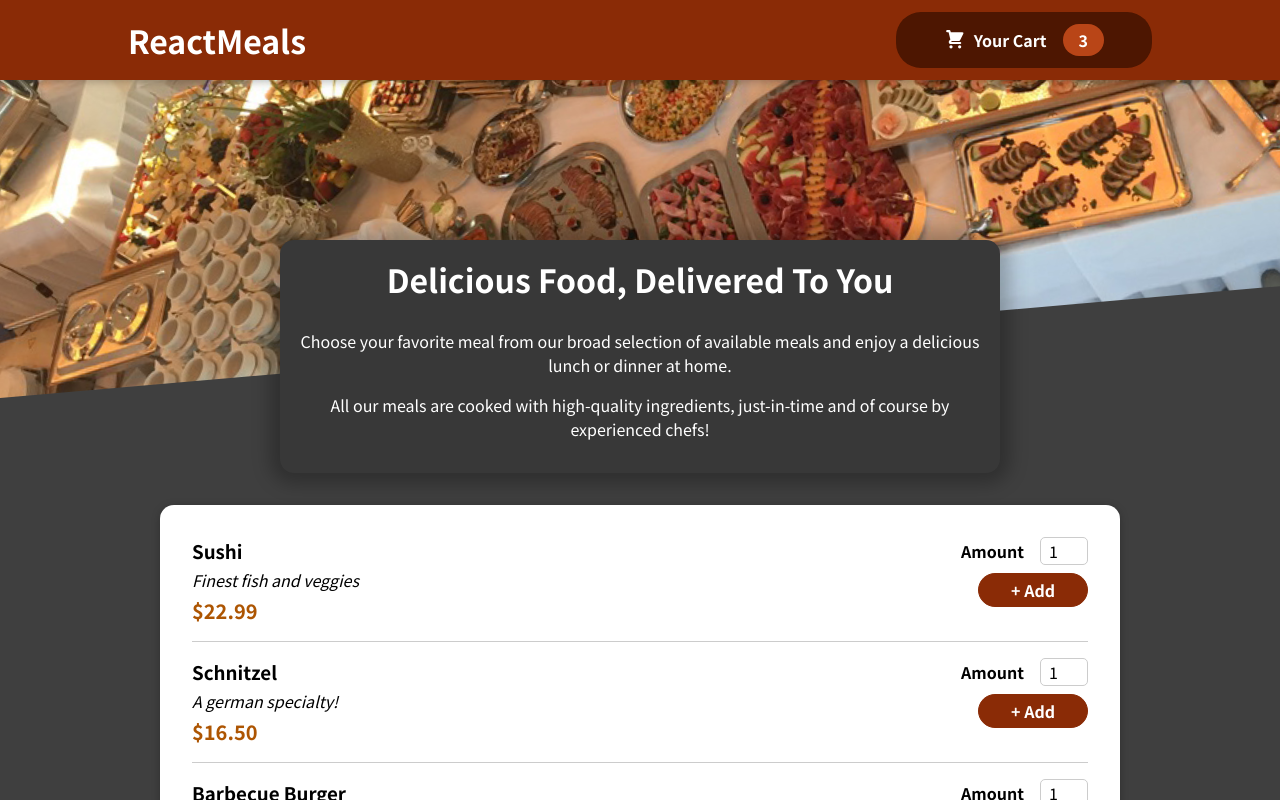
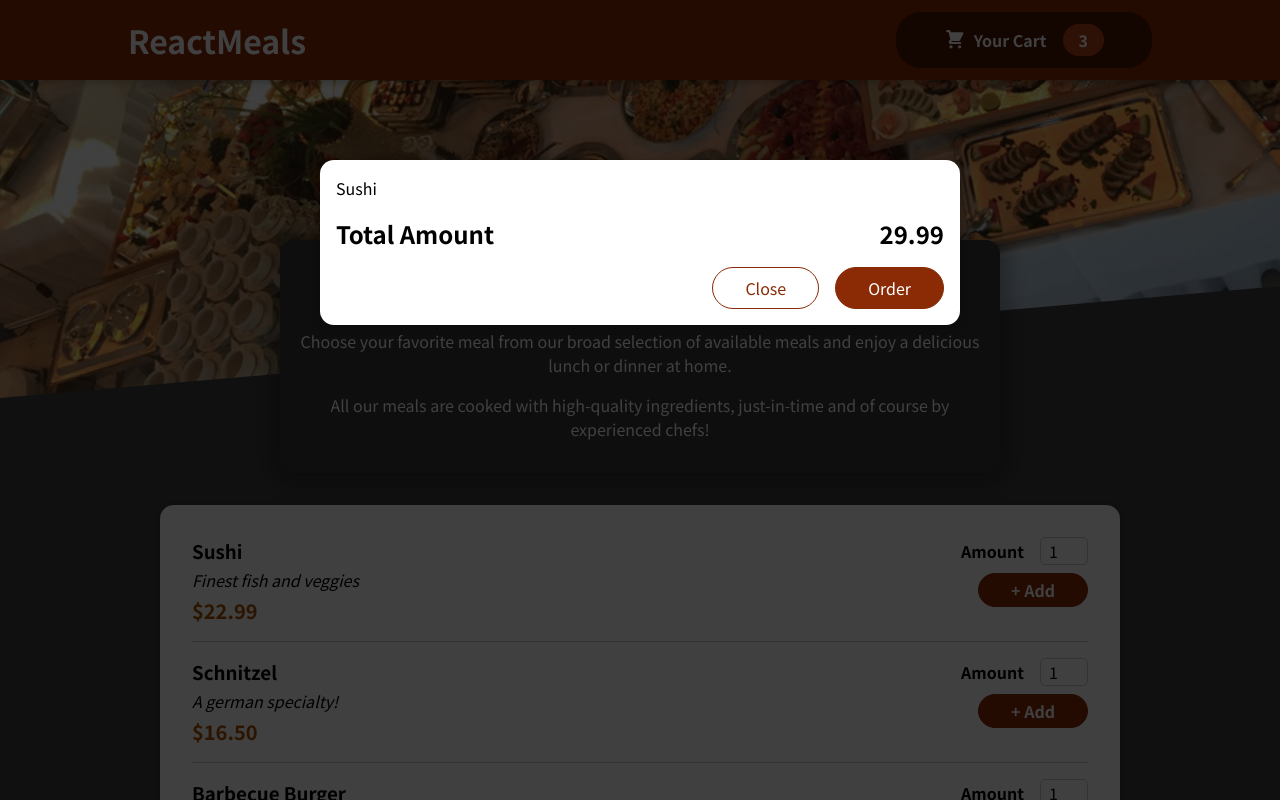
Before and after one commit to tristangrovender/max-food-order-app, a React (Create React App) app: page / in a window 1280 px wide. Shown: the top 800 px of the page. Built offline with nearby package versions, Linux system fonts and the light colour scheme.

Commit message:
modal via React Portal

```diff
--- a/public/index.html
+++ b/public/index.html
@@ -28,6 +28,7 @@
   </head>
   <body>
     <noscript>You need to enable JavaScript to run this app.</noscript>
+    <div id="overlays"></div>
     <div id="root"></div>
     <!--
       This HTML file is a template.
--- a/src/App.js
+++ b/src/App.js
@@ -1,3 +1,4 @@
+import Cart from "./components/Cart/Cart";
 import { Fragment } from "react";
 import Header from "./components/Layout/Header";
 import Meals from "./components/Meals/Meals.js";
@@ -5,6 +6,7 @@
 function App() {
   return (
     <Fragment>
+      <Cart />
       <Header />
       <main>
         <Meals />
--- a/src/components/Cart/Cart.js
+++ b/src/components/Cart/Cart.js
@@ -1,3 +1,4 @@
+import Modal from "../UI/Modal";
 import classes from "./Cart.module.css";
 
 const Cart = props => {
@@ -10,17 +11,17 @@
   );
 
   return (
-    <div>
+    <Modal>
       {cartItems}
       <div className={classes.total}>
         <span>Total Amount</span>
         <span>29.99</span>
       </div>
       <div className={classes.actions}>
-        <button className={classes["button--alt"]}></button>
+        <button className={classes["button--alt"]}>Close</button>
         <button className={classes.button}>Order</button>
       </div>
-    </div>
+    </Modal>
   );
 };
 
--- /dev/null
+++ b/src/components/UI/Modal.js
@@ -0,0 +1,31 @@
+import React, { Fragment } from "react";
+
+import ReactDOM from "react-dom";
+import classes from "./Modal.module.css";
+
+const Backdrop = props => {
+  return <div className={classes.backdrop}></div>;
+};
+const ModalOverlay = props => {
+  return (
+    <div className={classes.modal}>
+      <div className={classes.content}>{props.children}</div>
+    </div>
+  );
+};
+
+const portalElement = document.getElementById("overlays");
+
+const Modal = props => {
+  return (
+    <Fragment>
+      {ReactDOM.createPortal(<Backdrop />, portalElement)}
+      {ReactDOM.createPortal(
+        <ModalOverlay>{props.children}</ModalOverlay>,
+        portalElement
+      )}
+    </Fragment>
+  );
+};
+
+export default Modal;
--- /dev/null
+++ b/src/components/UI/Modal.module.css
@@ -0,0 +1,40 @@
+.backdrop {
+  position: fixed;
+  top: 0;
+  left: 0;
+  width: 100%;
+  height: 100vh;
+  z-index: 20;
+  background-color: rgba(0, 0, 0, 0.75);
+}
+
+.modal {
+  position: fixed;
+  top: 20vh;
+  left: 5%;
+  width: 90%;
+  background-color: white;
+  padding: 1rem;
+  border-radius: 14px;
+  box-shadow: 0 2px 8px rgba(0, 0, 0, 0.25);
+  z-index: 30;
+  animation: slide-down 300ms ease-out forwards;
+}
+
+@media (min-width: 768px) {
+  .modal {
+    width: 40rem;
+    left: calc(50% - 20rem);
+  }
+}
+
+@keyframes slide-down {
+  from {
+    opacity: 0;
+    transform: translateY(-3rem);
+  }
+  to {
+    opacity: 1;
+    transform: translateY(0);
+  }
+}
```
Also changed, not shown: 1 other file (tests, documents, lock files or other folders).
